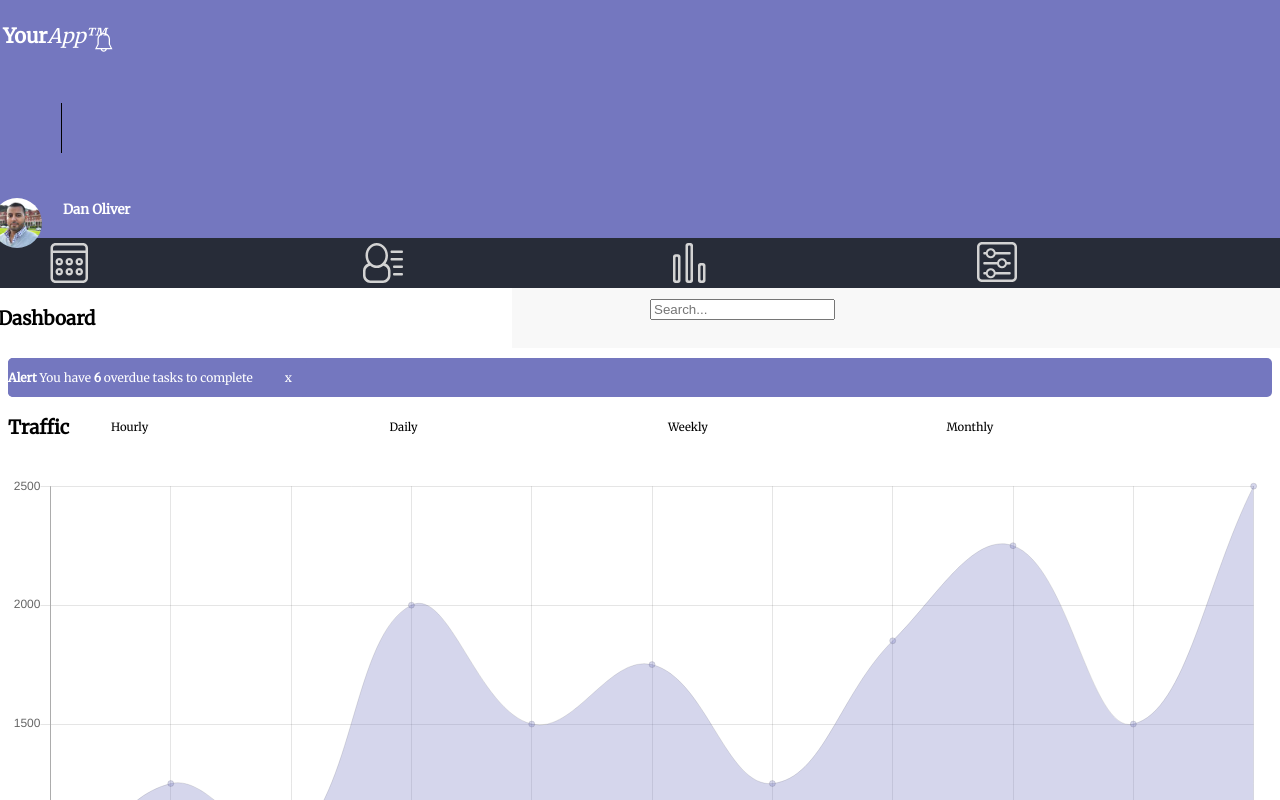
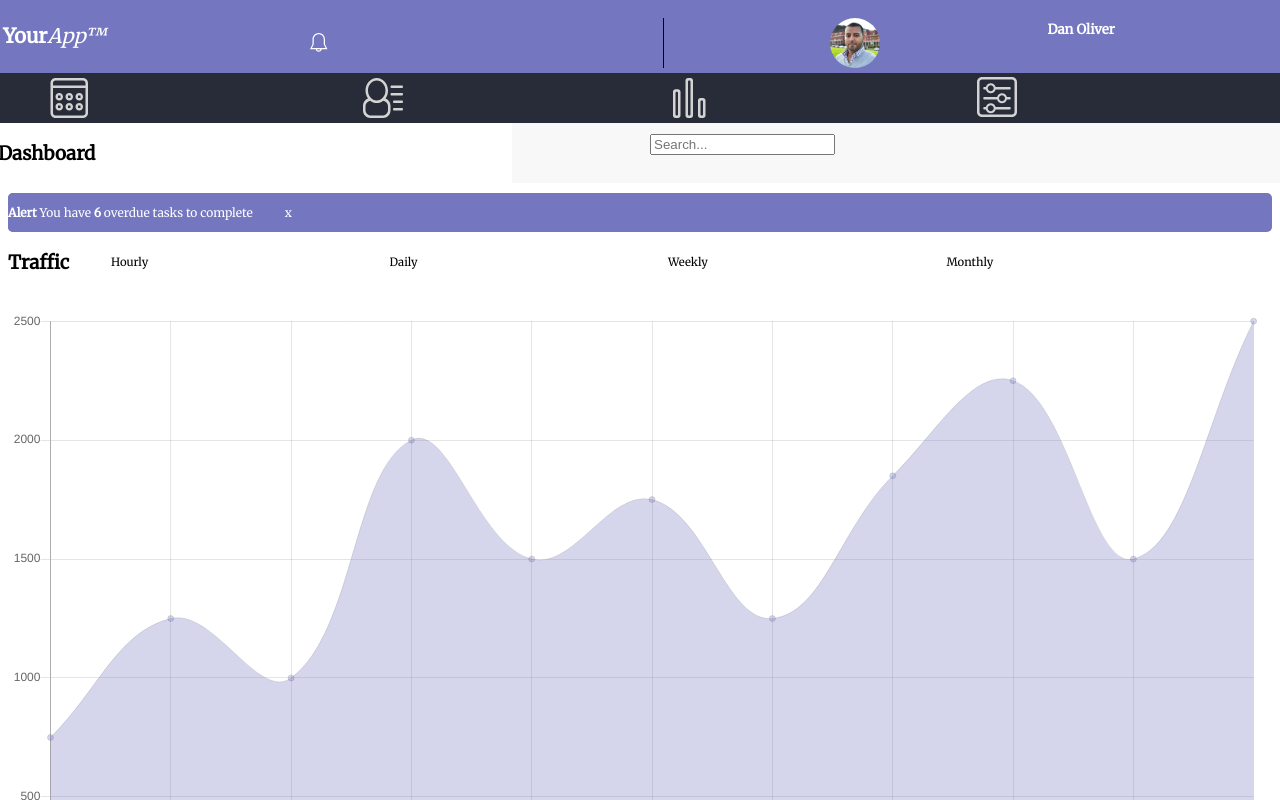
Before and after one commit to Jswift445/web_app_dashboard_v3.1, a plain HTML site: page index.html in a window 1280 px wide. Shown: the top 800 px of the page. Drawn offline with nearby package versions, Linux system fonts and the light colour scheme.

Commit message:
web dashboard

```diff
--- a/css/webstyle.css
+++ b/css/webstyle.css
@@ -9,9 +9,8 @@ html {
   background: #7477BF;
   margin: -10px;
   display: grid;
-  grid-gap: 10px;
-  grid-template-areas:
-  'header header header header header header';
+  grid-template-columns: auto auto auto auto auto auto;
+
 }
 
 .App{
@@ -385,20 +384,19 @@ input:checked + .slider:after
   grid-area: main;
 }
 @media (min-width: 768px) {
-  .grid-container{
-    grid-template-columns: 55px 1fr;
-    grid-template-areas:
-    'header header'
-    'nav main'
-  }
+.grid-container{
+
+grid-template-areas:
+"header header"
+"navigation main";
+
+
+ }
+ .main {
+   display: grid;
+   grid-template-columns: 50%;
+ }
+ .daily, .mobile {
+   grid-column: 1 / span 2;
+ }
 }
-
-.main{
-  display: grid;
-}
-
-@media (min-width: 768px) {
-.main {
-grid-template-columns: 50% ;
-  }
-}
```
Also changed, not shown: index.html (+3 -3 lines).
